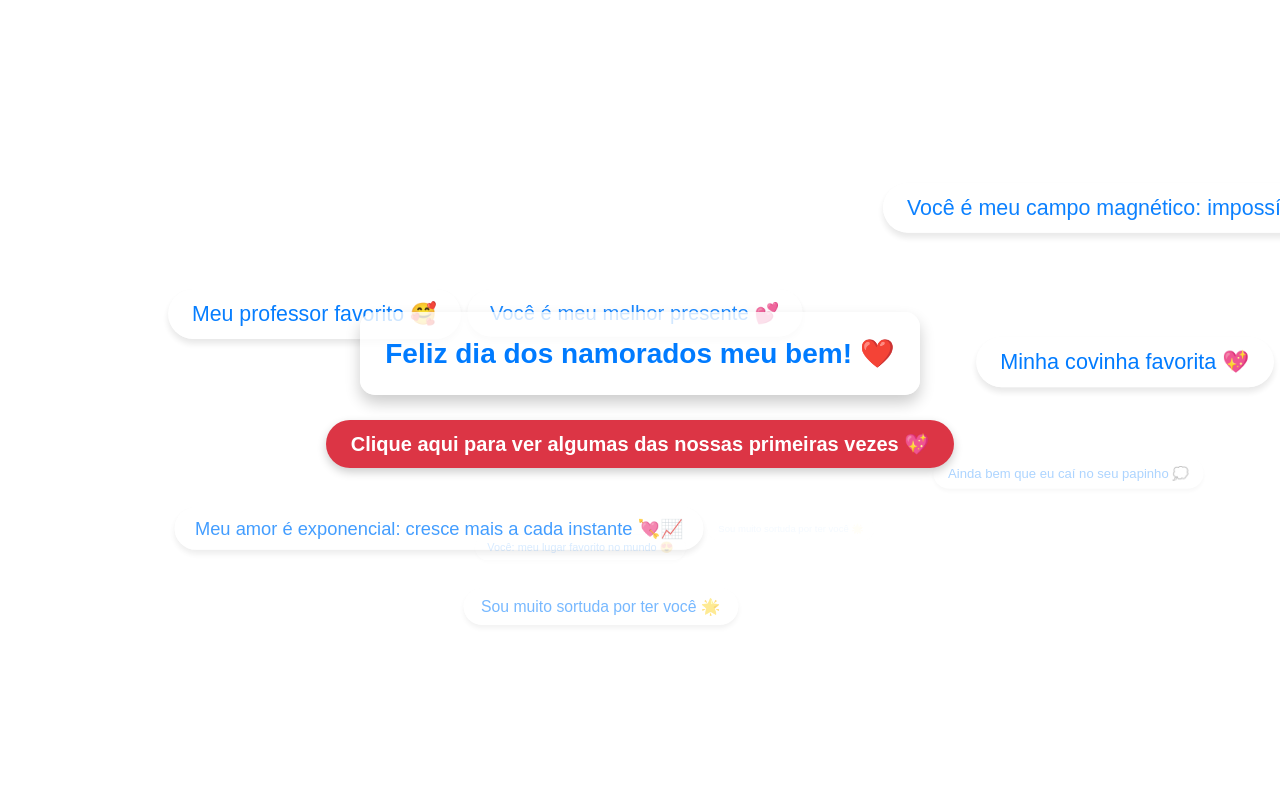
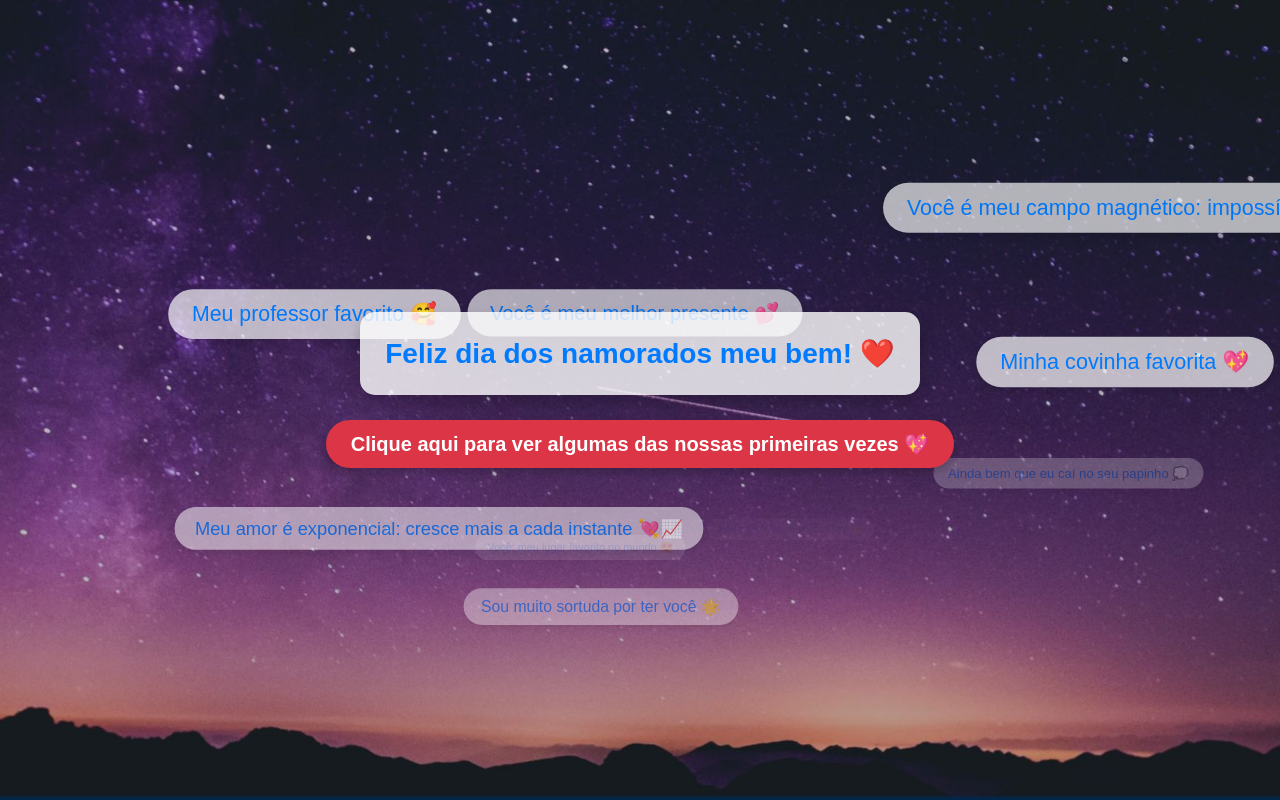
Before and after one commit to larevelyn/dia_dos_namorados, a plain HTML site: page index.html in a window 1280 px wide. Drawn offline with Linux system fonts and the light colour scheme; a web font is replaced by a local one.

Commit message:
Update style.css

```diff
--- a/style/style.css
+++ b/style/style.css
@@ -7,7 +7,7 @@ body {
     height: 100vh;
     margin: 0;
     /* background: url('https://www.canva.com/design/DAGp0a-Kxrg/bJKWz_AI0kH9yEeikpxW3w/edit?utm_content=DAGp0a-Kxrg&utm_campaign=designshare&utm_medium=link2&utm_source=sharebutton') no-repeat center center; */
-    background: url('imgs/blue-whale.jpg') no-repeat center center;
+    background: url('../imgs/blue-whale.jpg') no-repeat center center;
     background-size: cover;
     background-attachment: fixed;
     font-family: "Faculty Glyphic", 'Arial',sans-serif;
```
